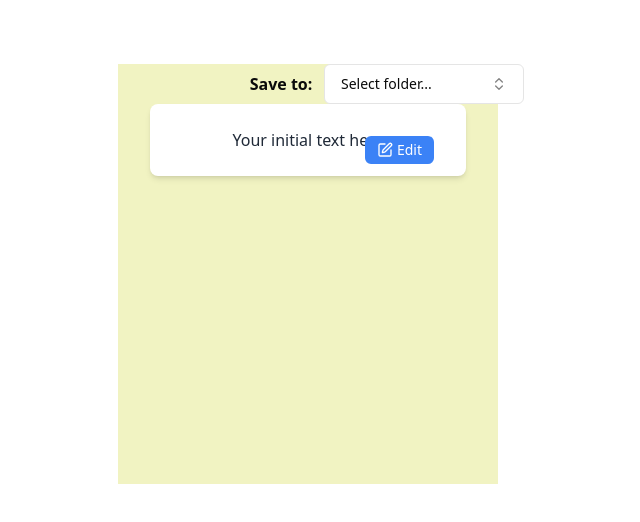
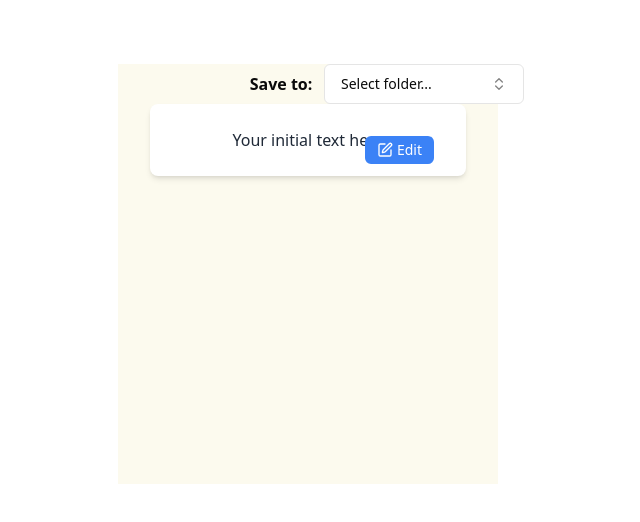
Before and after one commit to lewiskyron/Yank, a React (Vite) app in the folder yank_extension/: page / in a window 1280 px wide. Shown: the top 522 px of the page, without its empty margins (332-972 px from the left). Built offline with nearby package versions, Linux system fonts and the light colour scheme.

Commit message:
background color change

```diff
--- a/yank_extension/src/index.css
+++ b/yank_extension/src/index.css
@@ -6,7 +6,7 @@
 	:root {
 		--background: 0 0% 100%;
 		--foreground: 0 0% 3.9%;
-		--color-fill: #F1F3C2;
+		--color-fill: #FCFAEE;
 
 		--card: 0 0% 100%;
 		--card-foreground: 0 0% 3.9%;
```
